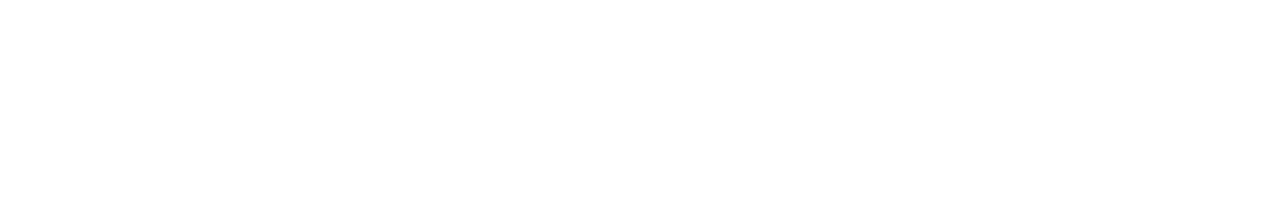
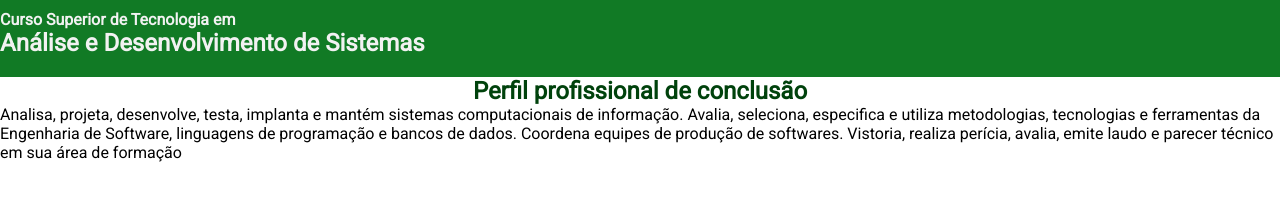
Before and after one commit to danielHLopes/CursoemADS, a plain HTML site: page CURSOADS/cursoADS.html in a window 1280 px wide. Drawn offline with Linux system fonts and the light colour scheme.

Commit message:
primeira parte

```diff
--- a/CURSOADS/cursoADS.html
+++ b/CURSOADS/cursoADS.html
@@ -3,10 +3,33 @@
 <head>
     <meta charset="UTF-8">
 
-    <title>Document</title>
+    <title>Site curso</title>
+
+    <link href="estiloCurso.css" rel="stylesheet">
+    <link href="https://fonts.googleapis.com/css?family=Roboto&display=swap" rel="stylesheet">
+
 </head>
 <body>
+    <header class="cabecalho">
+        <h1 class="cabecalho__titulo1">
+            Curso Superior de Tecnologia em
+        </h1>
+        <h2 class="cabecalho__titulo2">
+            Análise e Desenvolvimento de Sistemas
+        </h2>
+    </header>
 
+    <main>
+        <section>
+            <h1 class="titulosec">Perfil profissional de conclusão</h1>
+
+            <p class="textosec">
+                Analisa, projeta, desenvolve, testa, implanta e mantém sistemas computacionais de informação. Avalia, seleciona, especifica e utiliza metodologias, tecnologias e ferramentas da Engenharia de Software, linguagens de programação e bancos de dados. Coordena equipes de produção de softwares. Vistoria, realiza perícia, avalia, emite laudo e parecer técnico em sua área de formação
+            </p>
+        </section>
+
+
+    </main>
 
 
 
--- a/CURSOADS/estiloCurso.css
+++ b/CURSOADS/estiloCurso.css
@@ -0,0 +1,31 @@
+*{
+    padding: 0;
+    margin: 0;
+    box-sizing: border-box;
+    font-family: 'Roboto', sans-serif;
+  }
+/*cabecalho*/
+  .cabecalho{
+      background-color: #117A25;
+      color: #F2F2F2;
+      padding-top: 10px;
+      padding-bottom: 20px;
+
+  }
+  .cabecalho__titulo1{
+      font-size: 16px;
+
+  }
+  .cabecalho__titulo2{
+      font-size: 24px;
+  }
+
+  /*secções*/
+  .titulosec{
+      color: #00420C;
+      text-align: center;
+      font-size: 24px;
+  }
+  .textosec{
+
+  }
```
